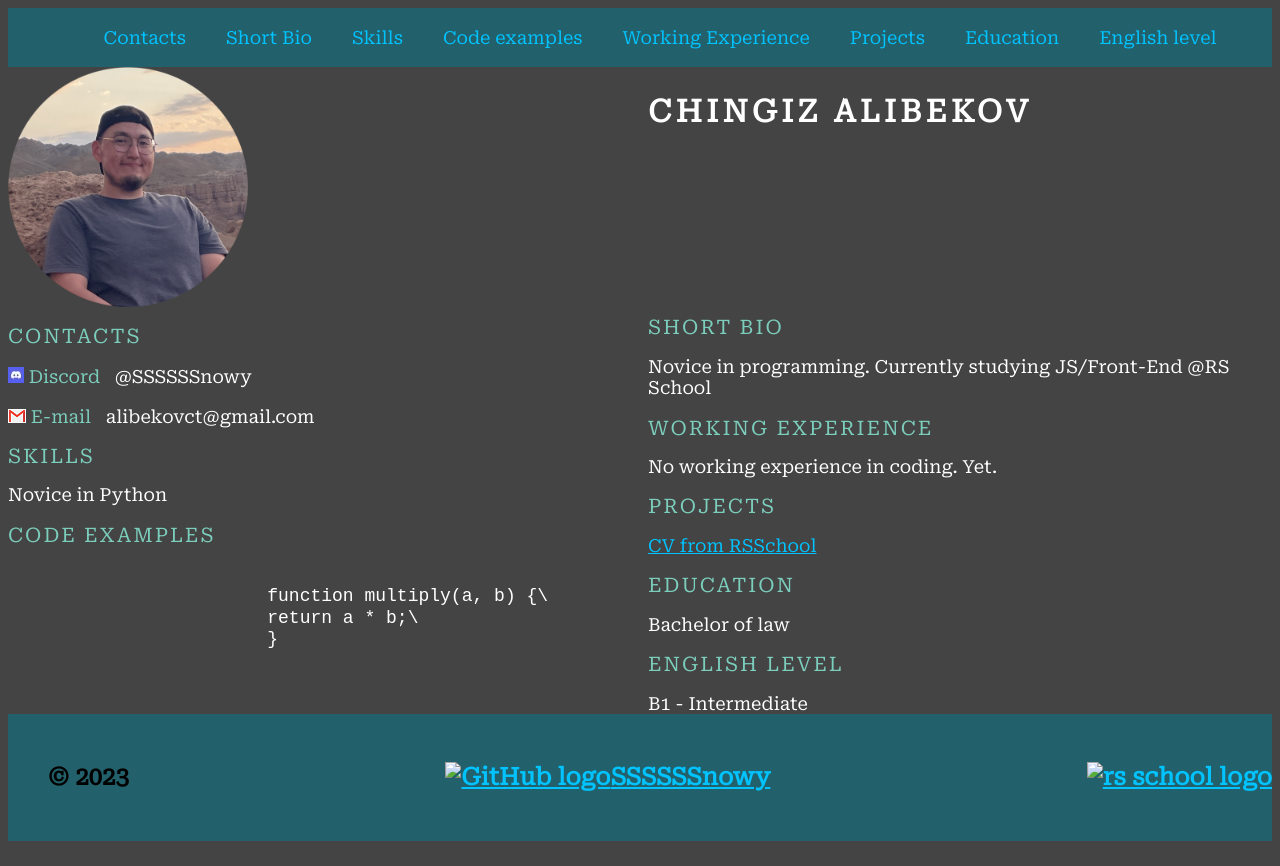
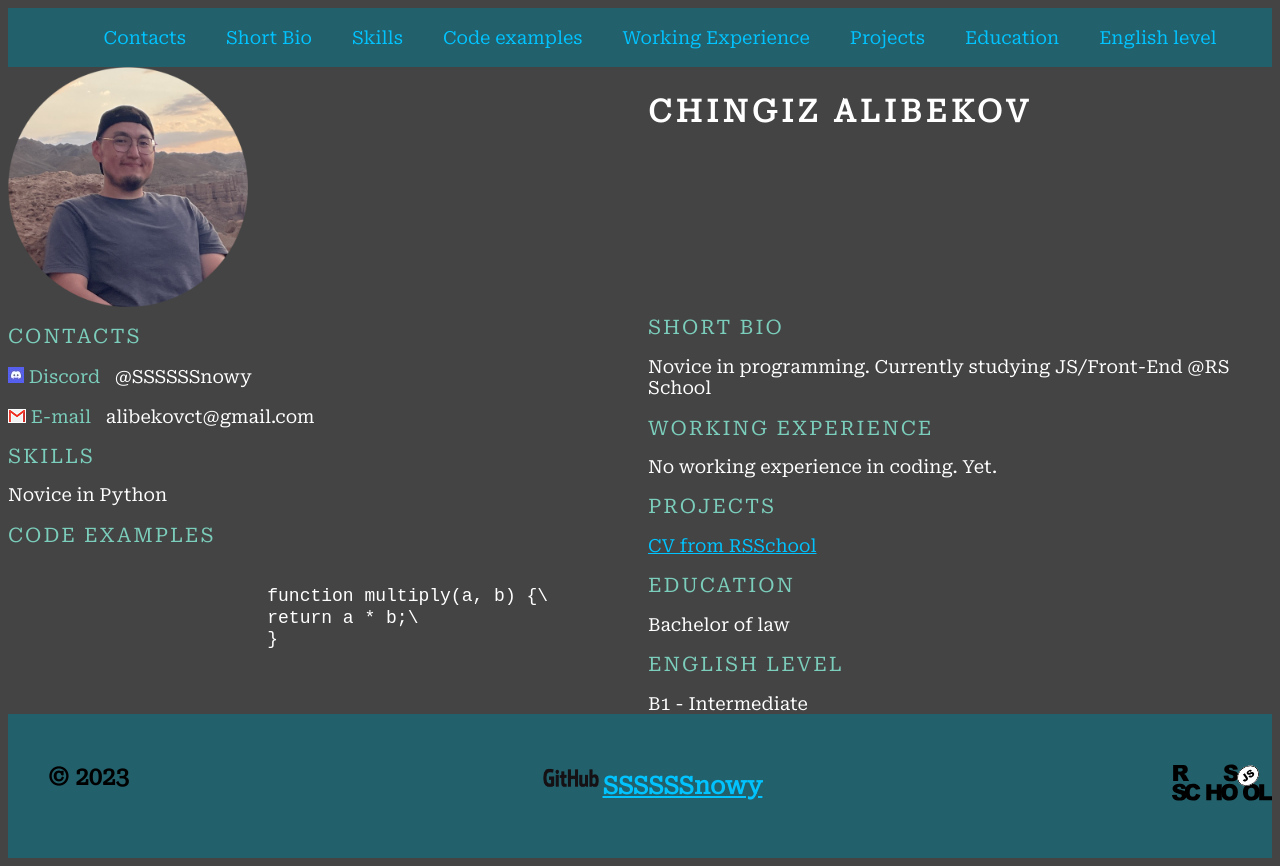
Before and after one commit to SSSSSSnowy/rsschool-cv, a plain HTML site: page index.html in a window 1280 px wide. Drawn offline with Linux system fonts and the light colour scheme; the site is published under a folder, as on GitHub Pages, so addresses that start at the root find nothing.

Commit message:
fix: fixed footer pics not showing

```diff
--- a/index.html
+++ b/index.html
@@ -84,8 +84,8 @@
             <nav class="foot">
                 <ul class="foot-list">
                   <li class="foot-item"><p>&copy; 2023</p></li>
-                  <li class="foot-item"><p><a href="https://github.com/SSSSSSnowy"><img src="/assets/img/GitHub.png" alt="GitHub logo" width="64" height="32">SSSSSSnowy</a></p></li>
-                   <li class="foot-item"><p><a href="https://docs.rs.school/#/js-fe-course"><img src="/assets/img/rs_school.svg" alt="rs school logo" width="100" height="40"></a></p>
+                  <li class="foot-item"><p><a href="https://github.com/SSSSSSnowy"><img src="./assets/img/GitHub.png" alt="GitHub logo" width="64" height="32">SSSSSSnowy</a></p></li>
+                   <li class="foot-item"><p><a href="https://docs.rs.school/#/js-fe-course"><img src="./assets/img/rs_school.svg" alt="rs school logo" width="100" height="40"></a></p>
                 </ul>
               </nav>
         </div>
```
